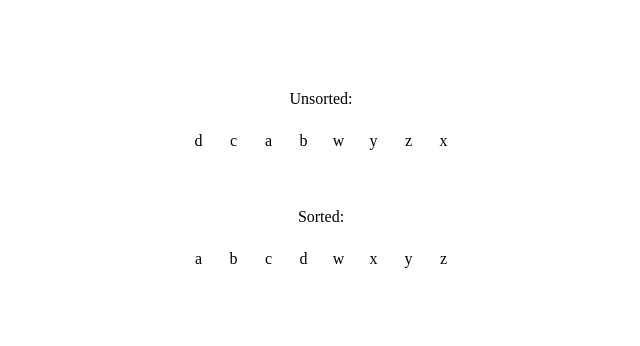
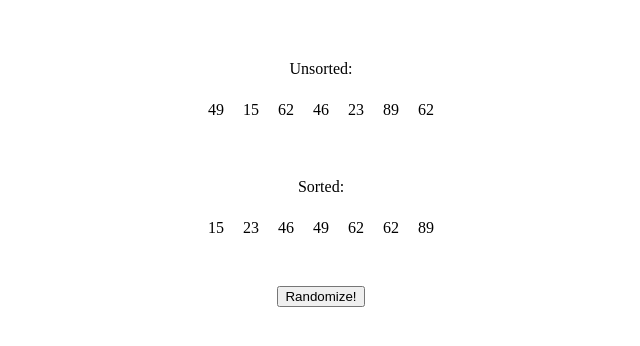
Before and after one commit to nicholasedwards/sorting_suite, a plain HTML site: page bubble_sort/js/index.html in a window 1280 px wide. Shown: the whole page, without its empty margins (319-959 px from the left). Drawn offline with Linux system fonts and the light colour scheme.

Commit message:
Interactively generate random data to be sorted

```diff
--- a/bubble_sort/js/bubble_sort.js
+++ b/bubble_sort/js/bubble_sort.js
@@ -1,6 +1,9 @@
 window.onload = function bubbleSort() {
 
-  var data = ["d", "c", "a", "b", "w", "y", "z", "x"]
+  var data = [];
+  for (i = 0; i < 7; i++){
+    data[i] = Math.floor(Math.random() * 100);
+  }
 
   // Put the unsorted data in the DOM
   for (i = 0; i < data.length; i++) {
@@ -63,3 +66,7 @@ window.onload = function bubbleSort() {
   }
 
 }
+
+function randomizeData() {
+  location.reload();
+}
--- a/bubble_sort/js/index.html
+++ b/bubble_sort/js/index.html
@@ -10,6 +10,7 @@
       <div id="unsorted-elements-container"></div>
       <div class="label">Sorted:</div>
       <div id="sorted-elements-container"></div>
+      <button class="button" onclick="randomizeData()">Randomize!</button>
     </div>
   </body>
 </html>
--- a/bubble_sort/js/styles.css
+++ b/bubble_sort/js/styles.css
@@ -33,3 +33,7 @@
 .label {
   margin-top: 50px;
 }
+
+.button {
+  margin-top: 40px;
+}
--- a/insertion_sort/js/styles.css
+++ b/insertion_sort/js/styles.css
@@ -33,3 +33,7 @@
 .label {
   margin-top: 50px;
 }
+
+.button {
+  margin-top: 40px;
+}
```
Also changed, not shown: insertion_sort/js/index.html (+1 -0 lines), insertion_sort/js/insertion_sort.js (+8 -1 lines).
